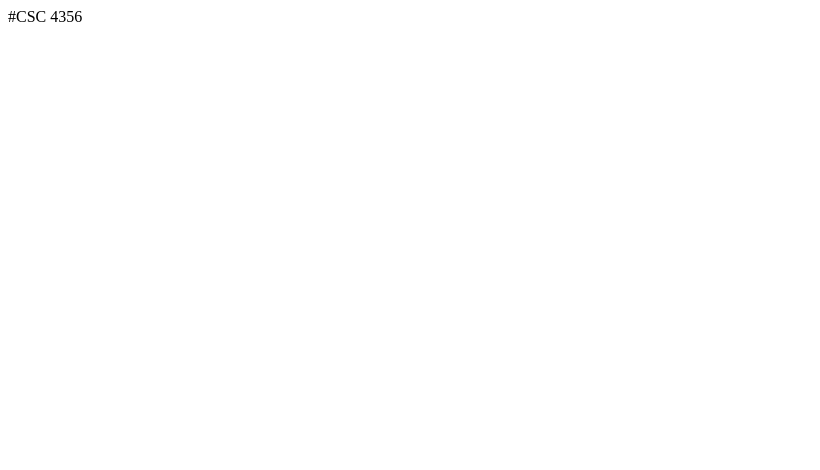
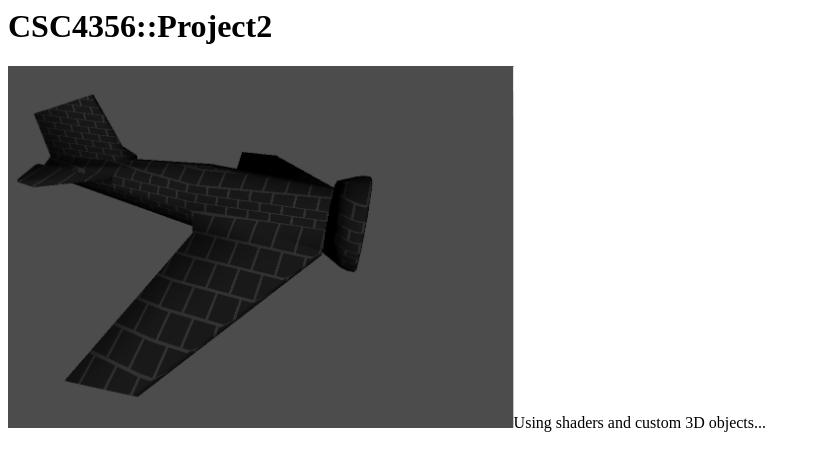
Before and after one commit to jpeak5/csc4356, a plain HTML site: page index.html in a window 1280 px wide. Shown: the whole page, without its empty margins (0-820 px from the left). Drawn offline with Linux system fonts and the light colour scheme.

Commit message:
nascent github-hosted webpage

```diff
--- a/index.html
+++ b/index.html
@@ -1 +1,2 @@
-#CSC 4356
+<h1>CSC4356::Project2</h1>
+<p><img alt="screenshot" src="images/procedural-final-01.png" width="40%"/>Using shaders and custom 3D objects... </p>
```
Also changed, not shown: images/procedural-final-01.png (added).
